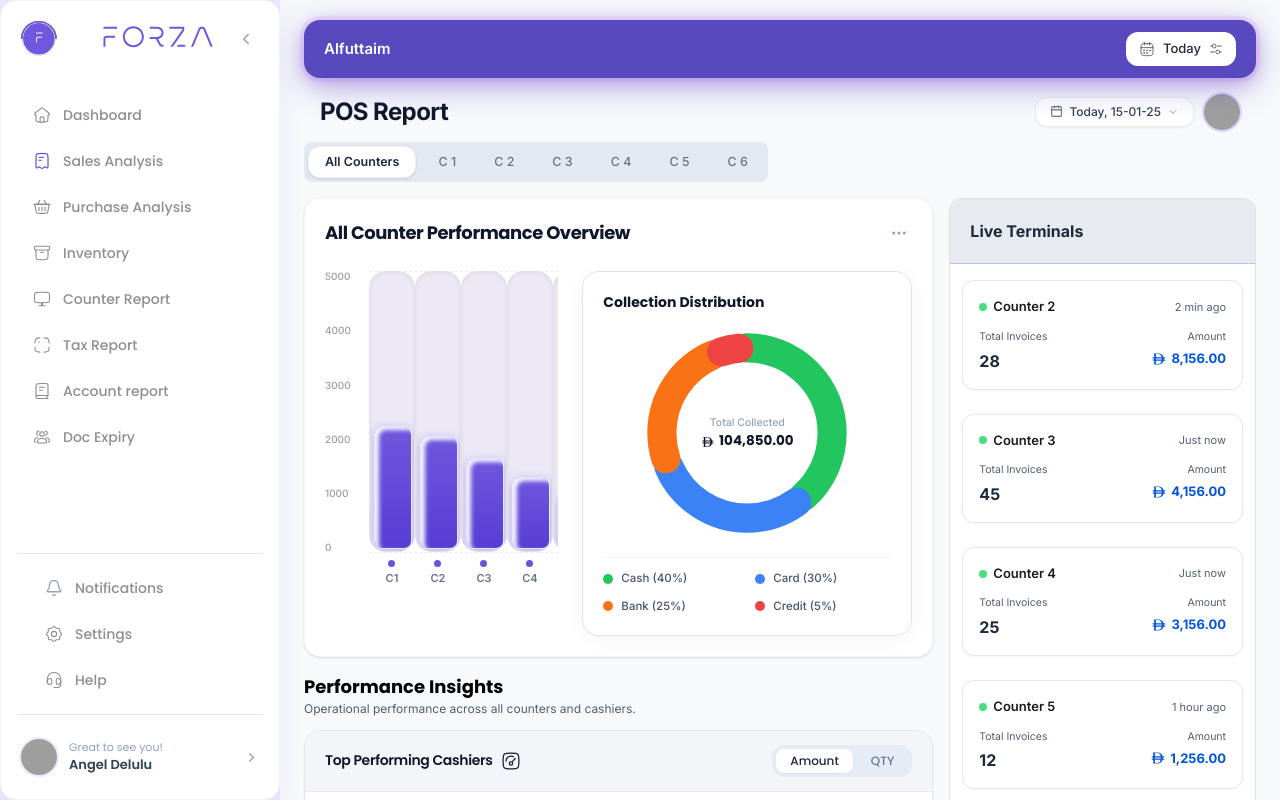
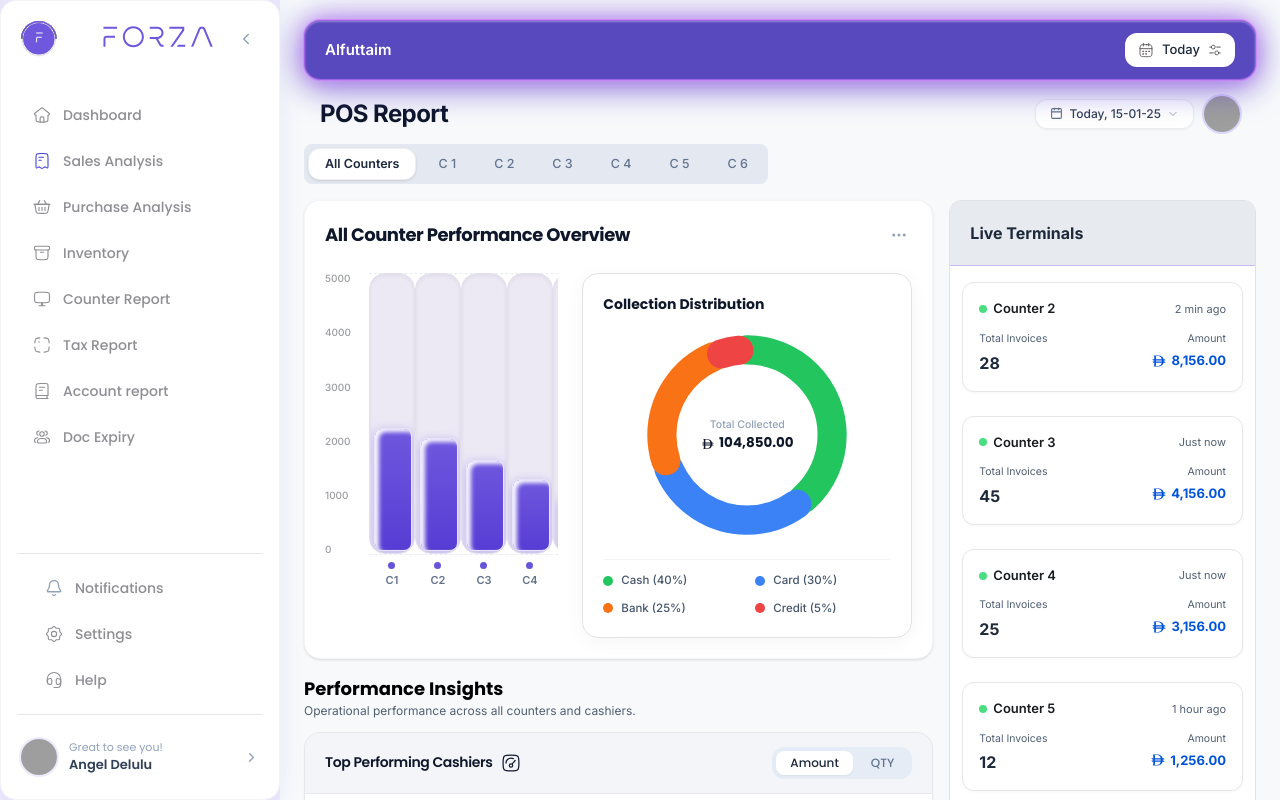
Before and after one commit to shijinp006/Forza, a React (Vite) app: page / in a window 1280 px wide. Built offline with nearby package versions, Linux system fonts and the light colour scheme; grey boxes are pictures that could not be loaded.

Commit message:
first commit

```diff
--- a/src/Pages/docExpiry/TopBarHeader.jsx
+++ b/src/Pages/docExpiry/TopBarHeader.jsx
@@ -14,10 +14,10 @@ export const TopBarHeader = ({ dateFilter, setDateFilter }) => {
 
     return (
         <div
-            className="mx-4 mt-4 sm:mx-6 sm:mt-5 rounded-2xl overflow-visible shrink-0 relative z-30"
+            className="mx-4 mt-4 sm:mx-6 sm:mt-5 rounded-2xl overflow-visible shrink-0 relative z-30 border border-[#CD77FF]/60"
             style={{
-                background: "#5949BE 0%",
-                boxShadow: "0 8px 32px rgba(89, 73, 190, 0.45), 0 4px 16px rgba(205, 119, 255, 0.3), 0 0 0 4px rgba(205, 119, 255, 0.15)",
+                background: "#5949BE",
+                boxShadow: "0 0 0 1px rgba(205, 119, 255, 0.5), 0 0 18px rgba(205, 119, 255, 0.55), 0 0 35px rgba(109, 65, 214, 0.45), 0 8px 32px rgba(79, 56, 193, 0.5), inset 0 1px 2px rgba(255, 255, 255, 0.35)",
             }}
         >
             <div className="flex items-center justify-between px-5 py-3">
```
